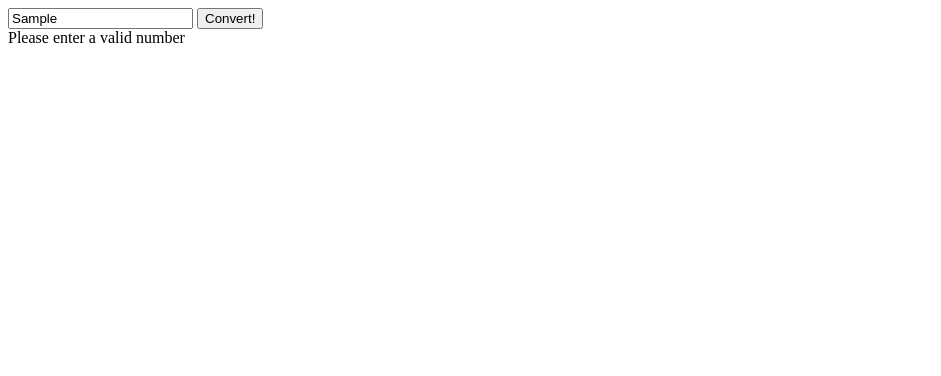
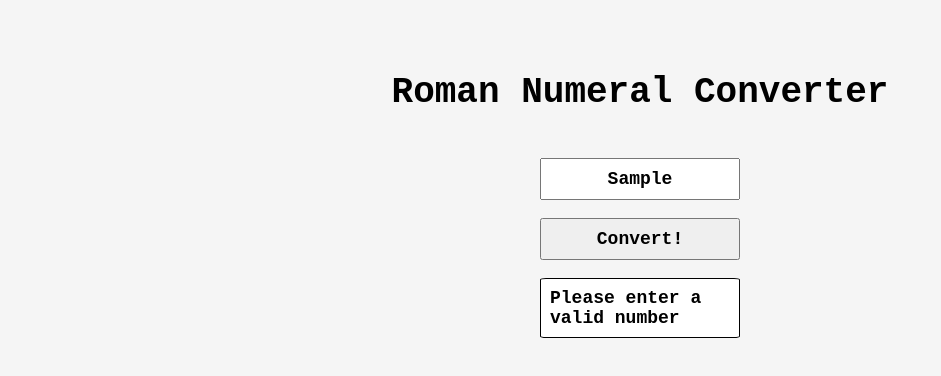
Before and after one commit to tam92/fcc-project-roman-numeral-converter, a plain HTML site: page index.html in a window 1280 px wide. Both pictures are taken after typing "Sample" into the empty fields and a click on the button "Convert!". Shown: the whole page, without its empty margins (0-941 px from the left). Drawn offline with Linux system fonts and the light colour scheme.

Commit message:
Add minimalistic css styling

```diff
--- a/index.html
+++ b/index.html
@@ -5,10 +5,14 @@
     <meta name="viewport" content="width=device-width, initial-scale=1.0">
     <title>Roman Numeral Converter</title>
     <script src="./script.js" defer></script>
+    <link rel="stylesheet" href="styles.css">
 </head>
 <body>
-    <input type="text" id="number">
-    <button id="convert-btn">Convert!</button>
-    <div id="output"></div>
+    <div id="container">
+        <h1>Roman Numeral Converter</h1>
+        <input type="text" id="number" placeholder="Enter a number">
+        <button id="convert-btn">Convert!</button>
+        <div id="output"></div>
+    </div>
 </body>
 </html>
--- a/script.js
+++ b/script.js
@@ -21,6 +21,8 @@ const conversionData = {
 convertBtn.addEventListener("click", convertToNumeral);
 
 function convertToNumeral() {
+
+    output.style.display = "flex";
 	let numeral = parseInt(input.value);
 	let roman = "";
 	if (!numeral) {
--- a/styles.css
+++ b/styles.css
@@ -0,0 +1,51 @@
+* {
+    box-sizing: border-box;
+    margin: 0;
+}
+
+body {
+    display: flex;
+    flex-direction: column;
+    width: fit-content;
+    margin-top: 2em;
+    font-family: 'Courier New', Courier, monospace;
+    font-size: large;
+    height: 100vh;
+    width: 100vw;
+    background-color: whitesmoke;
+}
+
+input, button {
+    font-family: 'Courier New', Courier, monospace;
+    font-size: large;
+    padding: 0.5em;
+    margin: 0.5em;
+    justify-content: center;
+    width: 200px;
+    text-align: center;
+    font-weight: bold;
+}
+
+div#container {
+    display: flex;
+    flex-direction: column;
+    justify-content: center;
+    align-items: center;
+
+}
+
+div#output {
+    display: none;
+    justify-content: center;
+    border: 1px solid black;
+    padding: 0.5em;
+    margin: 9px;
+    width: 200px;
+    border-radius: 3%;
+    font-weight: bold;
+    background-color: white;
+}
+
+h1 {
+    margin: 1em;
+}
```
